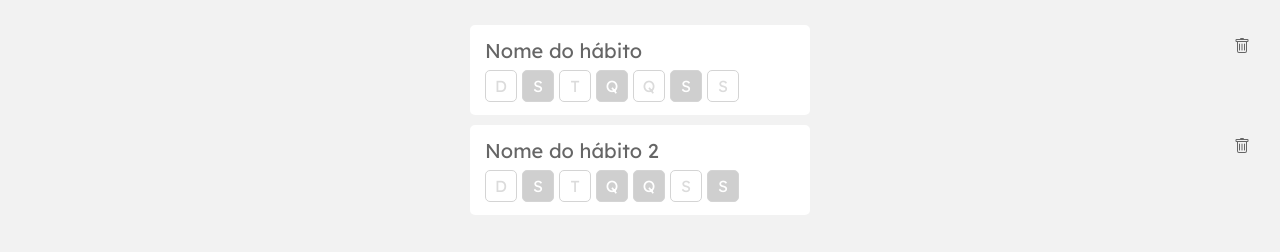
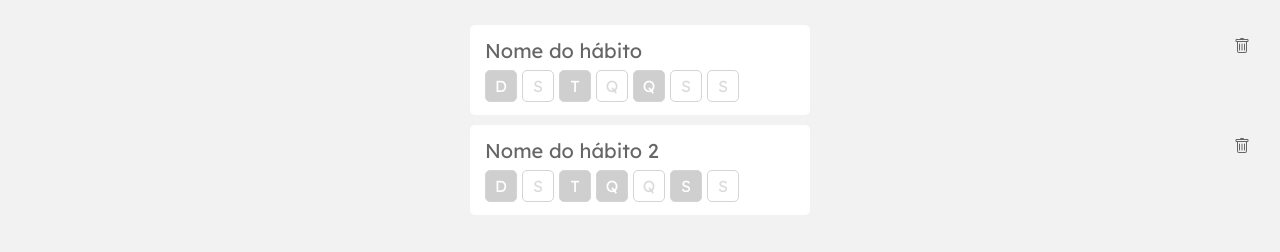
Before and after one commit to Lukasbn/projeto11-trackit, a React (Create React App) app: page /habitos in a window 1280 px wide. Shown: the part 140-392 px from the top of the page. Built offline with nearby package versions, Linux system fonts and the light colour scheme; no server answers.

Commit message:
Teste dias dos habitos ===  index+1

```diff
--- a/src/CreateList.js
+++ b/src/CreateList.js
@@ -22,7 +22,7 @@ export default function CreateList() {
                 <CardHabit data-test="habit-container">
                     <p data-test="habit-name">{habitos.name}</p>
                     <BoxDays>{weekdays.map((days, index) =>
-                        <CardDay verificar={habitos.days.includes(index)} data-test="habit-day">{days}</CardDay>
+                        <CardDay verificar={habitos.days.includes(index+1)} data-test="habit-day">{days}</CardDay>
                     )}
                     </BoxDays>
                     <div data-test="habit-delete-btn">
```
